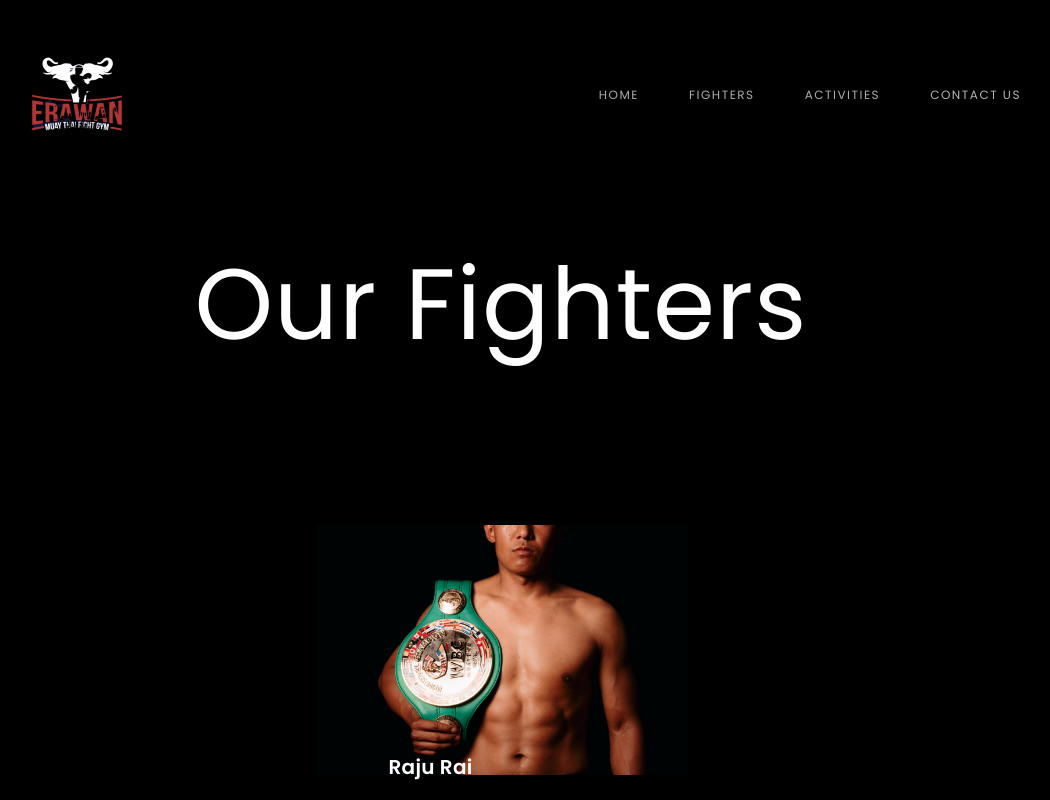
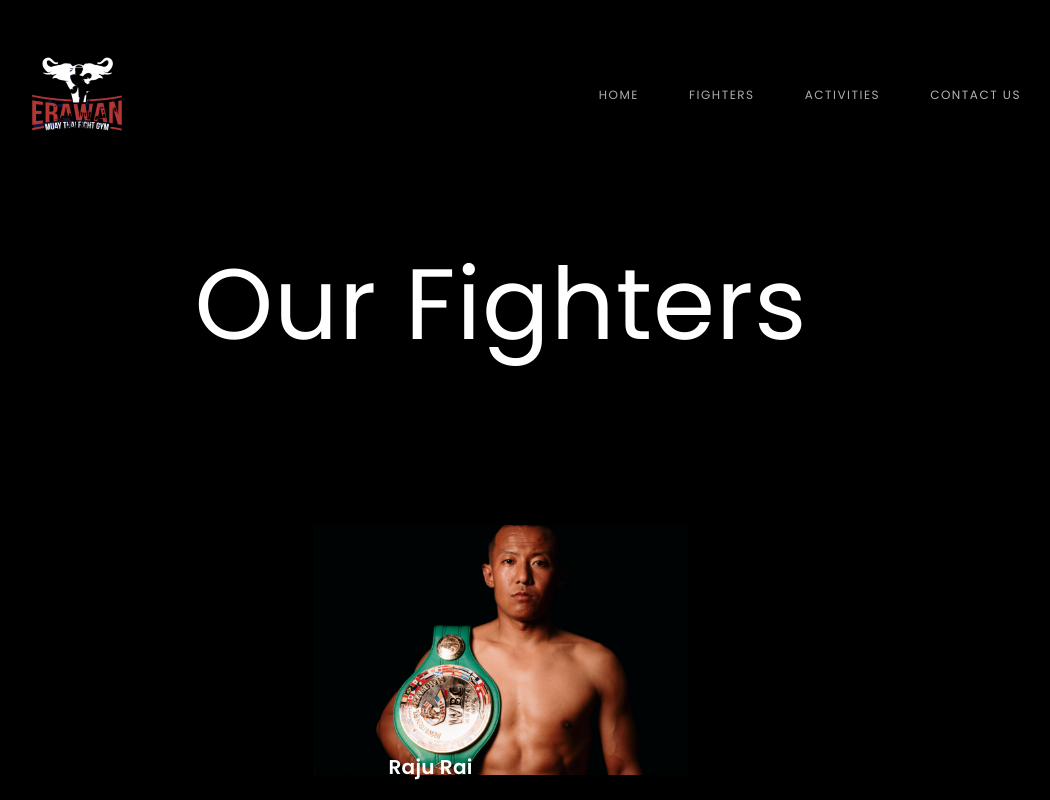
Before and after one commit to Shreeyanch/ErawanWebsite14jul, a Next.js app: page /fighters in a window 1280 px wide. Shown: the top 800 px of the page, without its empty margins (139-1189 px from the left). Built offline with nearby package versions, Linux system fonts and the light colour scheme.

Commit message:
changed name issue

```diff
--- a/components/our-fighters.js
+++ b/components/our-fighters.js
@@ -9,7 +9,7 @@ const OurFighters = ({ className = "" }) => {
       <div className={styles.title} />
       <div className={styles.exercisecards}>
         <Fighter1
-          imageBarun="/heroimage@2x.png"
+          imageBarun="/RajuRaiPic.png"
           title="Raju Rai "
           threeTimesNationalChampio="Three times national champion "
           wBCMuayThaiNationalChampi="WBC Muay Thai national champion "
```
Also changed, not shown: public/RajuRaiPic.png (added).
